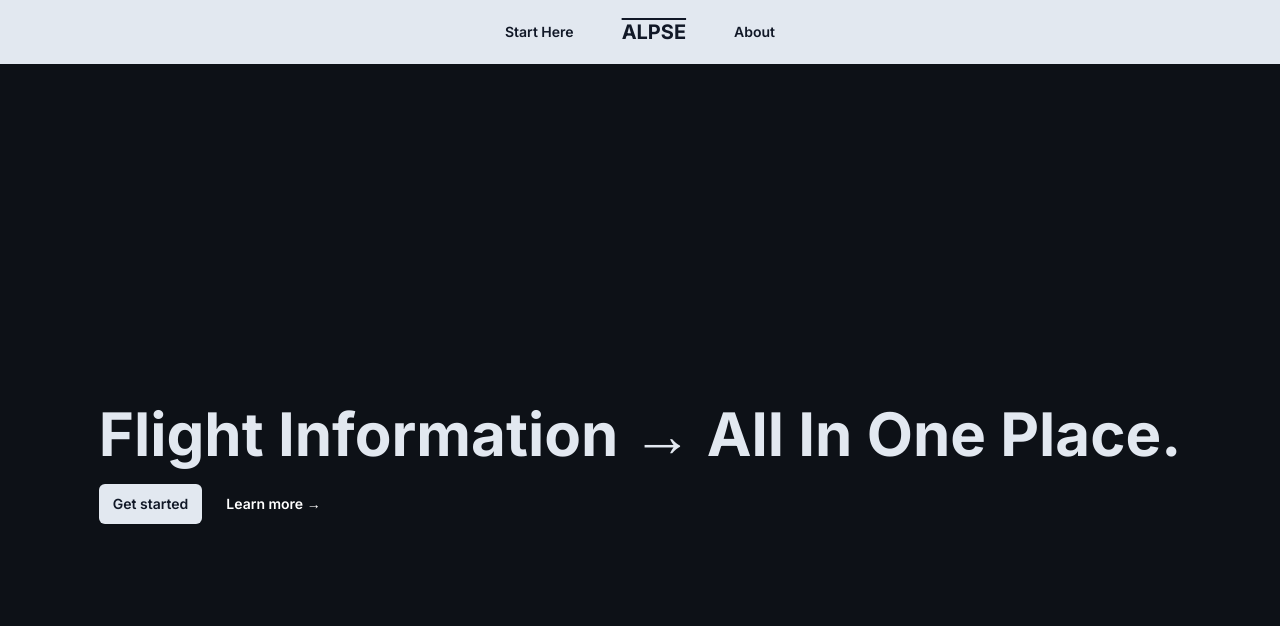
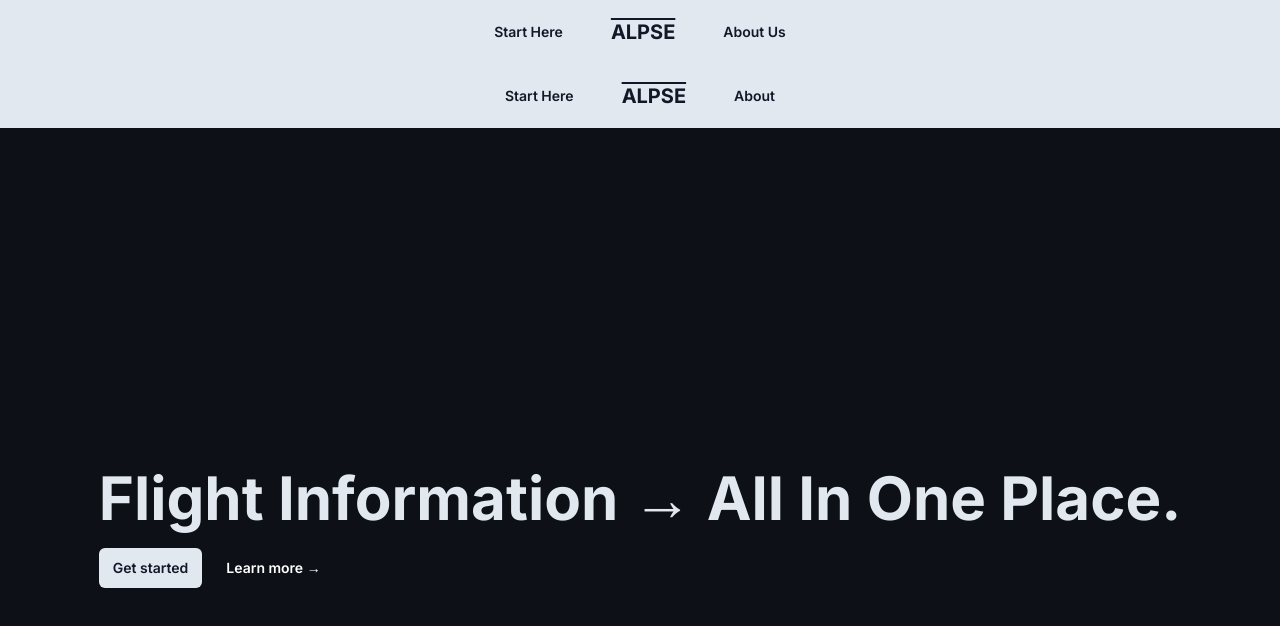
Before and after one commit to amansarosh/alpse, a Next.js app: page / in a window 1280 px wide. Shown: the top 626 px of the page. Built offline with nearby package versions, Linux system fonts and the light colour scheme.

Commit message:
Navbar relocated

```diff
--- a/src/app/layout.tsx
+++ b/src/app/layout.tsx
@@ -1,6 +1,7 @@
 import "./globals.css";
 import type { Metadata } from "next";
 import { Inter } from "next/font/google";
+import Link from "next/link";
 
 const inter = Inter({ subsets: ["latin"] });
 
@@ -16,7 +17,35 @@ export default function RootLayout({
 }) {
   return (
     <html lang="en">
-      <body className={inter.className}>{children}</body>
+      <body className={inter.className}>
+        {/* Header */}
+
+        <header className="bg-slate-200">
+          <nav className="flex py-5 justify-center" aria-label="Global">
+            <div className="flex gap-x-12">
+              <Link
+                href="/search"
+                className="text-sm font-semibold leading-6 text-gray-900"
+              >
+                Start Here
+              </Link>
+              <Link
+                href="/"
+                className="text-xl font-bold leading-6 text-gray-900 overline"
+              >
+                ALPSE
+              </Link>
+              <Link
+                href="/about"
+                className="text-sm font-semibold leading-6 text-gray-900"
+              >
+                About Us
+              </Link>
+            </div>
+          </nav>
+        </header>
+        {children}
+      </body>
     </html>
   );
 }
```
